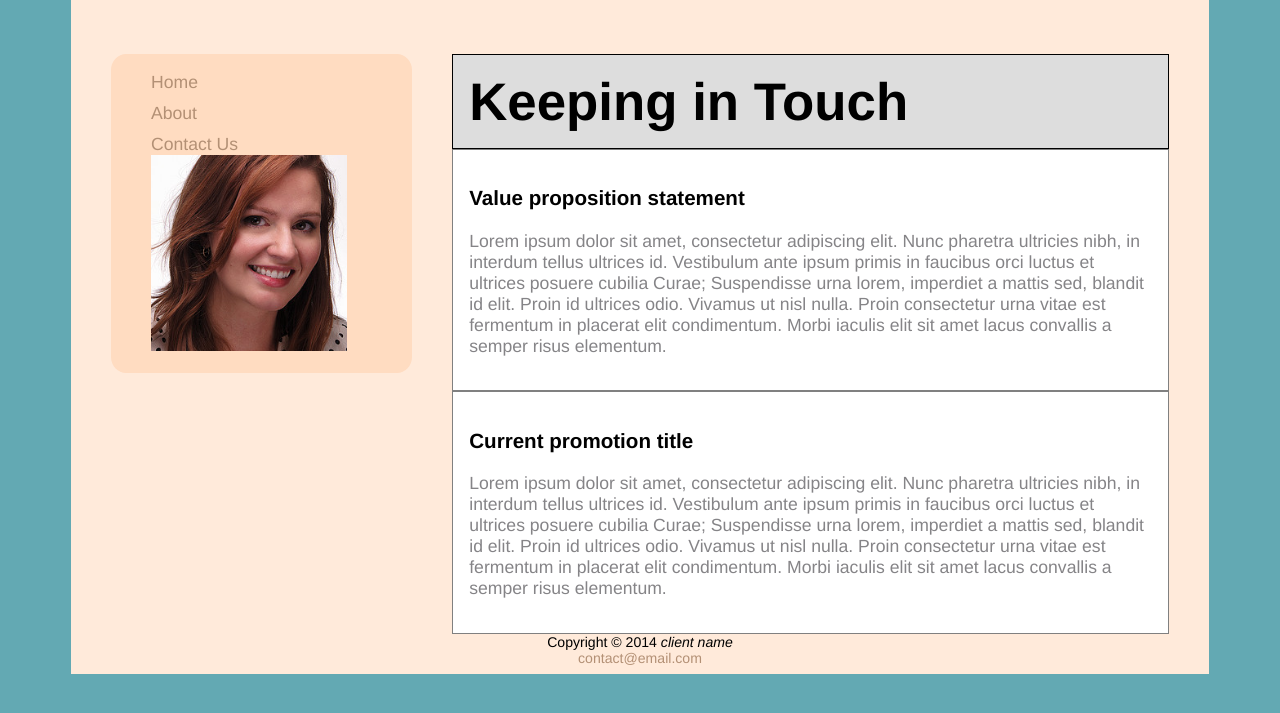
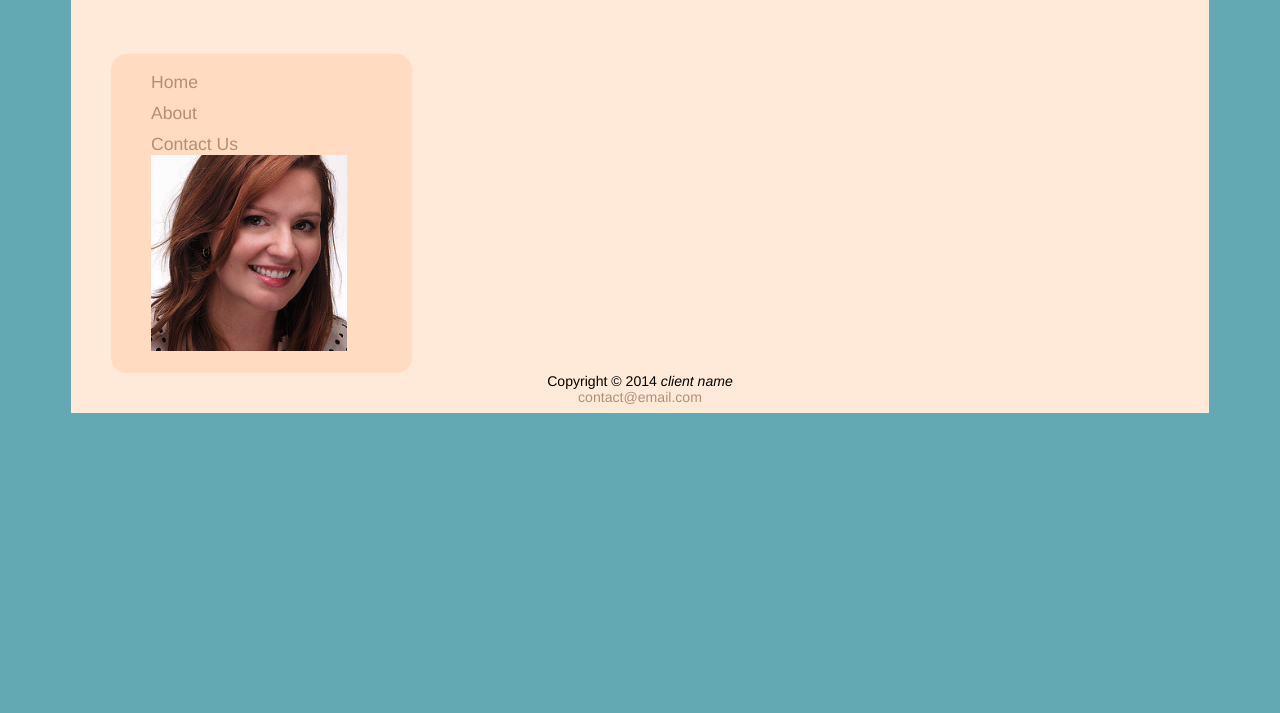
Before and after one commit to berchapman/challenge3, a plain HTML site: page index.html in a window 1280 px wide. Shown: the part 291-1004 px from the top of the page. After the commit the page ends 800 px from the top, so only its background shows below. Drawn offline with Linux system fonts and the light colour scheme; a web font is replaced by a local one.

Commit message:
updating branch from master

```diff
--- a/index.html
+++ b/index.html
@@ -69,23 +69,7 @@
       </nav>
 
 
-      <section class="articles">
 
-      	<article>
-        	<div class="article_heading">
-        	 <h1>Keeping in Touch</h1>
-        	</div>
-        	<div class="article_content">
-            <h3>Value proposition statement</h3>
-            <p>Lorem ipsum dolor sit amet, consectetur adipiscing elit. Nunc pharetra ultricies nibh, in interdum tellus ultrices id. Vestibulum ante ipsum primis in faucibus orci luctus et ultrices posuere cubilia Curae; Suspendisse urna lorem, imperdiet a mattis sed, blandit id elit. Proin id ultrices odio. Vivamus ut nisl nulla. Proin consectetur urna vitae est fermentum in placerat elit condimentum. Morbi iaculis elit sit amet lacus convallis a semper risus elementum.</p>
-        	</div>
-          <div class="article_content">
-            <h3>Current promotion title</h3>
-            <p>Lorem ipsum dolor sit amet, consectetur adipiscing elit. Nunc pharetra ultricies nibh, in interdum tellus ultrices id. Vestibulum ante ipsum primis in faucibus orci luctus et ultrices posuere cubilia Curae; Suspendisse urna lorem, imperdiet a mattis sed, blandit id elit. Proin id ultrices odio. Vivamus ut nisl nulla. Proin consectetur urna vitae est fermentum in placerat elit condimentum. Morbi iaculis elit sit amet lacus convallis a semper risus elementum.</p>
-          </div>
-      	</article>
-
-      </section><!--end of articles section-->
 
     </section>
     	<!-- the footer area sits at the bottom of the page -->
```
Also changed, not shown: 1 other file.
